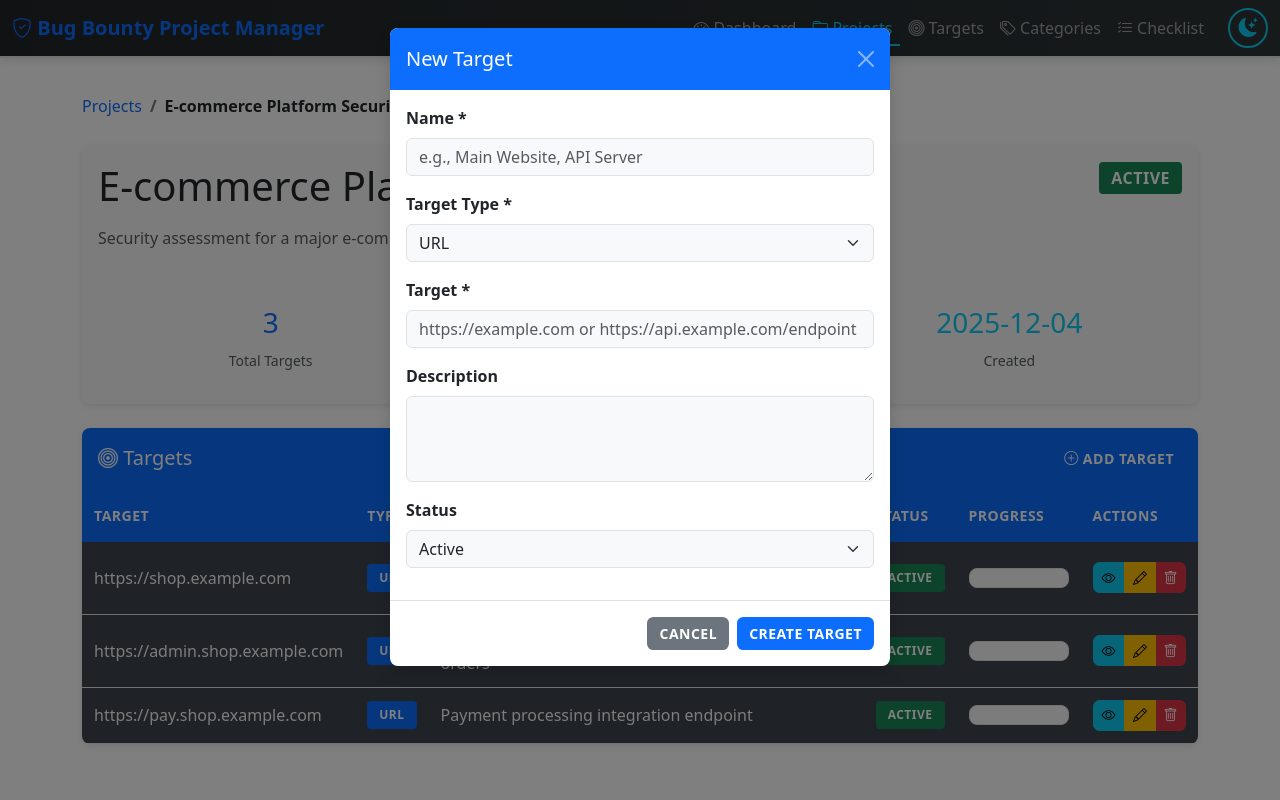
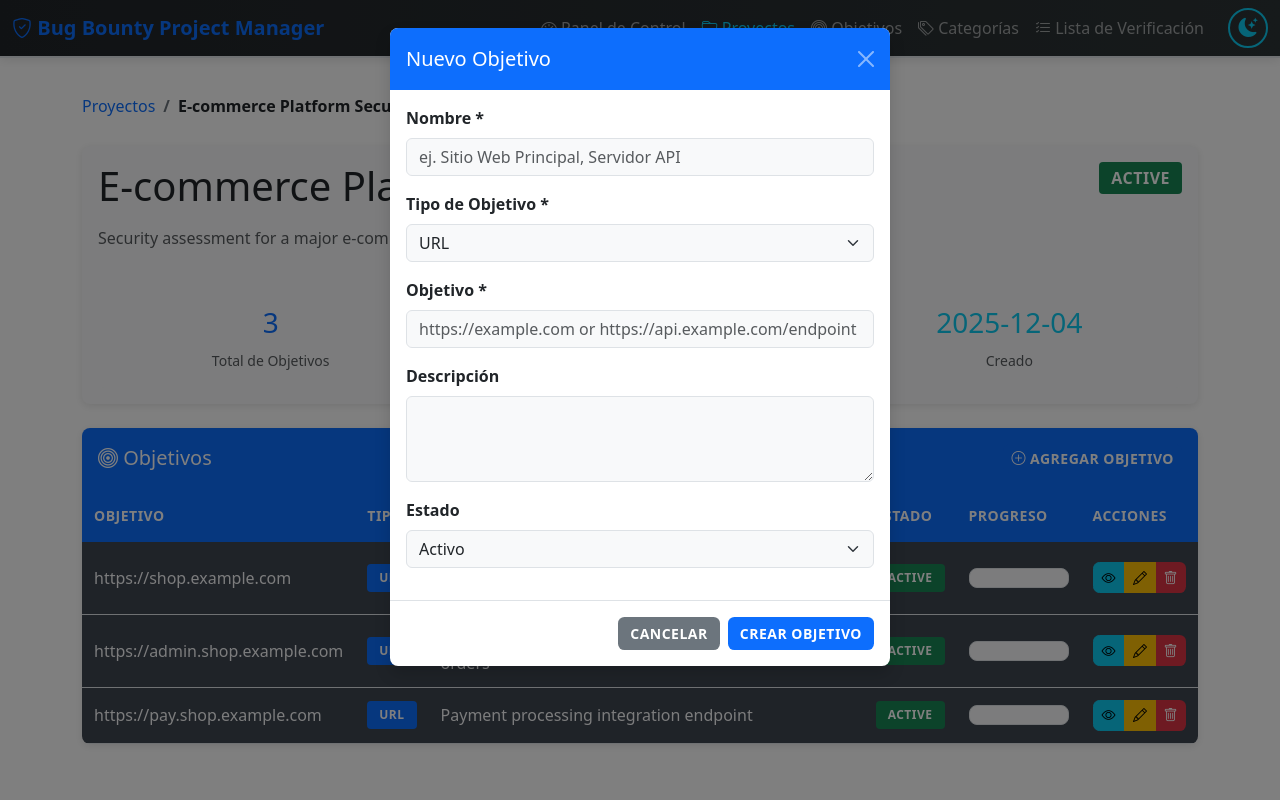
Before and after one commit to 0xRh4ps00dy/bug-bounty-project-manager, a PHP site: page /projects/1 in a window 1280 px wide, after a click on "AGREGAR OBJETIVO". Run offline with PHP 8.4, Linux system fonts and the light colour scheme; data comes from the database, SQL or seed files in the repository.

Commit message:
Translate entire web interface to Spanish (Dashboard, Checklist items, Notes aggregation)

```diff
--- a/app/Views/layouts/app.php
+++ b/app/Views/layouts/app.php
@@ -1,5 +1,5 @@
 <!DOCTYPE html>
-<html lang="ca">
+<html lang="es">
 <head>
     <meta charset="UTF-8">
     <meta name="viewport" content="width=device-width, initial-scale=1.0">
@@ -31,31 +31,31 @@
                 <ul class="navbar-nav ms-auto">
                     <li class="nav-item">
                         <a class="nav-link <?= isset($active) && $active === 'dashboard' ? 'active' : '' ?>" href="/">
-                            <i class="bi bi-speedometer2"></i> Dashboard
+                            <i class="bi bi-speedometer2"></i> Panel de Control
                         </a>
                     </li>
                     <li class="nav-item">
                         <a class="nav-link <?= isset($active) && $active === 'projects' ? 'active' : '' ?>" href="/projects">
-                            <i class="bi bi-folder"></i> Projects
+                            <i class="bi bi-folder"></i> Proyectos
                         </a>
                     </li>
                     <li class="nav-item">
                         <a class="nav-link <?= isset($active) && $active === 'targets' ? 'active' : '' ?>" href="/targets">
-                            <i class="bi bi-bullseye"></i> Targets
+                            <i class="bi bi-bullseye"></i> Objetivos
                         </a>
                     </li>
                     <li class="nav-item">
                         <a class="nav-link <?= isset($active) && $active === 'categories' ? 'active' : '' ?>" href="/categories">
-                            <i class="bi bi-tags"></i> Categories
+                            <i class="bi bi-tags"></i> Categorías
                         </a>
                     </li>
                     <li class="nav-item">
                         <a class="nav-link <?= isset($active) && $active === 'checklist' ? 'active' : '' ?>" href="/checklist">
-                            <i class="bi bi-list-check"></i> Checklist
+                            <i class="bi bi-list-check"></i> Lista de Verificación
                         </a>
                     </li>
                     <li class="nav-item ms-3">
-                        <button id="theme-toggle-btn" class="theme-toggle" type="button" aria-label="Switch theme">
+                        <button id="theme-toggle-btn" class="theme-toggle" type="button" aria-label="Cambiar tema">
                             <i class="bi bi-moon-stars-fill"></i>
                         </button>
                     </li>
@@ -93,7 +93,7 @@
     <!-- Footer -->
     <footer class="bg-dark text-white text-center py-3 mt-5">
         <div class="container">
-            <p class="mb-0">&copy; 2025 Gestor de Proyectos Bug Bounty</p>
+            <p class="mb-0">&copy; 2025 Bug Bounty Project Manager</p>
         </div>
     </footer>
 
--- a/app/Views/projects/show.php
+++ b/app/Views/projects/show.php
@@ -3,7 +3,7 @@
 <div class="container">
     <nav aria-label="breadcrumb">
         <ol class="breadcrumb">
-            <li class="breadcrumb-item"><a href="/projects">Projects</a></li>
+            <li class="breadcrumb-item"><a href="/projects">Proyectos</a></li>
             <li class="breadcrumb-item active"><?= htmlspecialchars($project['name']) ?></li>
         </ol>
     </nav>
@@ -24,19 +24,19 @@
                 <div class="col-md-4">
                     <div class="text-center p-3 bg-light rounded">
                         <h3 class="text-primary"><?= $project['target_count'] ?? 0 ?></h3>
-                        <small class="text-muted">Total Targets</small>
+                        <small class="text-muted">Total de Objetivos</small>
                     </div>
                 </div>
                 <div class="col-md-4">
                     <div class="text-center p-3 bg-light rounded">
                         <h3 class="text-success"><?= round($project['avg_progress'] ?? 0) ?>%</h3>
-                        <small class="text-muted">Average Progress</small>
+                        <small class="text-muted">Progreso Promedio</small>
                     </div>
                 </div>
                 <div class="col-md-4">
                     <div class="text-center p-3 bg-light rounded">
                         <h3 class="text-info"><?= date('Y-m-d', strtotime($project['created_at'])) ?></h3>
-                        <small class="text-muted">Created</small>
+                        <small class="text-muted">Creado</small>
                     </div>
                 </div>
             </div>
@@ -45,25 +45,25 @@
 
     <div class="card">
         <div class="card-header d-flex justify-content-between align-items-center">
-            <h5 class="mb-0"><i class="bi bi-bullseye"></i> Targets</h5>
+            <h5 class="mb-0"><i class="bi bi-bullseye"></i> Objetivos</h5>
             <button class="btn btn-sm btn-primary" data-bs-toggle="modal" data-bs-target="#createTargetModal">
-                <i class="bi bi-plus-circle"></i> Add Target
+                <i class="bi bi-plus-circle"></i> Agregar Objetivo
             </button>
         </div>
         <div class="card-body p-0">
             <?php if (empty($project['targets'])): ?>
-                <p class="text-muted p-3">No targets yet. Add your first target!</p>
+                <p class="text-muted p-3">Sin objetivos aún. ¡Agrega tu primer objetivo!</p>
             <?php else: ?>
                 <div class="table-responsive">
                     <table class="table table-hover mb-0">
                         <thead>
                             <tr>
-                                <th>Target</th>
-                                <th>Type</th>
-                                <th>Description</th>
-                                <th>Status</th>
-                                <th>Progress</th>
-                                <th class="actions-cell">Actions</th>
+                                <th>Objetivo</th>
+                                <th>Tipo</th>
+                                <th>Descripción</th>
+                                <th>Estado</th>
+                                <th>Progreso</th>
+                                <th class="actions-cell">Acciones</th>
                             </tr>
                         </thead>
                         <tbody>
@@ -98,19 +98,19 @@
                                         <div class="btn-group btn-group-sm">
                                             <a href="/targets/<?= $target['id'] ?>"
                                                class="btn btn-info"
-                                               title="View">
+                                               title="Ver">
                                                 <i class="bi bi-eye"></i>
                                             </a>
                                             <button class="btn btn-warning"
                                                     type="button"
                                                     onclick="editTarget(<?= htmlspecialchars(json_encode($target)) ?>, <?= $project['id'] ?>)"
-                                                    title="Edit">
+                                                    title="Editar">
                                                 <i class="bi bi-pencil"></i>
                                             </button>
                                             <button class="btn btn-danger btn-delete"
                                                     data-url="/targets/<?= $target['id'] ?>"
-                                                    data-confirm="Delete this target?"
-                                                    title="Delete">
+                                                    data-confirm="¿Eliminar este objetivo?"
+                                                    title="Eliminar">
                                                 <i class="bi bi-trash"></i>
                                             </button>
                                         </div>
@@ -132,42 +132,42 @@
             <form action="/targets" method="POST" class="ajax-form" data-redirect="/projects/<?= $project['id'] ?>">
                 <input type="hidden" name="project_id" value="<?= $project['id'] ?>">
                 <div class="modal-header">
-                    <h5 class="modal-title">New Target</h5>
+                    <h5 class="modal-title">Nuevo Objetivo</h5>
                     <button type="button" class="btn-close" data-bs-dismiss="modal"></button>
                 </div>
                 <div class="modal-body">
                     <div class="mb-3">
-                        <label class="form-label">Name *</label>
-                        <input type="text" name="name" class="form-control" placeholder="e.g., Main Website, API Server" required>
+                        <label class="form-label">Nombre *</label>
+                        <input type="text" name="name" class="form-control" placeholder="ej. Sitio Web Principal, Servidor API" required>
                     </div>
                     <div class="mb-3">
-                        <label class="form-label">Target Type *</label>
+                        <label class="form-label">Tipo de Objetivo *</label>
                         <select name="target_type" class="form-select" id="projectTargetType" required>
                             <option value="url" selected>URL</option>
-                            <option value="ip">IP Address</option>
-                            <option value="domain">Domain</option>
+                            <option value="ip">Dirección IP</option>
+                            <option value="domain">Dominio</option>
                         </select>
                     </div>
                     <div class="mb-3">
-                        <label class="form-label">Target *</label>
+                        <label class="form-label">Objetivo *</label>
                         <input type="text" name="target" class="form-control" id="projectTargetInput" placeholder="https://example.com" required>
                     </div>
                     <div class="mb-3">
-                        <label class="form-label">Description</label>
+                        <label class="form-label">Descripción</label>
                         <textarea name="description" class="form-control" rows="3"></textarea>
                     </div>
                     <div class="mb-3">
-                        <label class="form-label">Status</label>
+                        <label class="form-label">Estado</label>
                         <select name="status" class="form-select">
-                            <option value="active">Active</option>
-                            <option value="completed">Completed</option>
-                            <option value="archived">Archived</option>
+                            <option value="active">Activo</option>
+                            <option value="completed">Completado</option>
+                            <option value="archived">Archivado</option>
                         </select>
                     </div>
                 </div>
                 <div class="modal-footer">
-                    <button type="button" class="btn btn-secondary" data-bs-dismiss="modal">Cancel</button>
-                    <button type="submit" class="btn btn-primary">Create Target</button>
+                    <button type="button" class="btn btn-secondary" data-bs-dismiss="modal">Cancelar</button>
+                    <button type="submit" class="btn btn-primary">Crear Objetivo</button>
                 </div>
             </form>
         </div>
@@ -180,42 +180,42 @@
         <div class="modal-content">
             <form id="editTargetForm" method="POST" class="ajax-form" data-method="PUT" data-redirect="/projects/<?= $project['id'] ?>">
                 <div class="modal-header">
-                    <h5 class="modal-title">Edit Target</h5>
+                    <h5 class="modal-title">Editar Objetivo</h5>
                     <button type="button" class="btn-close" data-bs-dismiss="modal"></button>
                 </div>
                 <div class="modal-body">
                     <div class="mb-3">
-                        <label class="form-label">Name *</label>
+                        <label class="form-label">Nombre *</label>
                         <input type="text" name="name" id="edit_target_name" class="form-control" required>
                     </div>
                     <div class="mb-3">
-                        <label class="form-label">Target Type *</label>
+                        <label class="form-label">Tipo de Objetivo *</label>
                         <select name="target_type" class="form-select" id="editProjectTargetType" required>
                             <option value="url">URL</option>
-                            <option value="ip">IP Address</option>
-                            <option value="domain">Domain</option>
+                            <option value="ip">Dirección IP</option>
+                            <option value="domain">Dominio</option>
                         </select>
                     </div>
                     <div class="mb-3">
-                        <label class="form-label">Target *</label>
+                        <label class="form-label">Objetivo *</label>
                         <input type="text" name="target" class="form-control" id="editProjectTargetInput" required>
                     </div>
                     <div class="mb-3">
-                        <label class="form-label">Description</label>
+                        <label class="form-label">Descripción</label>
                         <textarea name="description" class="form-control" id="edit_target_description" rows="3"></textarea>
                     </div>
                     <div class="mb-3">
-                        <label class="form-label">Status</label>
+                        <label class="form-label">Estado</label>
                         <select name="status" class="form-select" id="edit_target_status">
-                            <option value="active">Active</option>
-                            <option value="completed">Completed</option>
-                            <option value="archived">Archived</option>
+                            <option value="active">Activo</option>
+                            <option value="completed">Completado</option>
+                            <option value="archived">Archivado</option>
                         </select>
                     </div>
                 </div>
                 <div class="modal-footer">
-                    <button type="button" class="btn btn-secondary" data-bs-dismiss="modal">Cancel</button>
-                    <button type="submit" class="btn btn-primary">Update Target</button>
+                    <button type="button" class="btn btn-secondary" data-bs-dismiss="modal">Cancelar</button>
+                    <button type="submit" class="btn btn-primary">Actualizar Objetivo</button>
                 </div>
             </form>
         </div>
```
Also changed, not shown: app/Views/categories/index.php (+29 -29 lines), app/Views/checklist/index.php (+31 -31 lines), app/Views/dashboard/index.php (+14 -14 lines), app/Views/notes/aggregated.php (+33 -33 lines), app/Views/projects/index.php (+32 -32 lines), app/Views/targets/index.php (+33 -33 lines).
